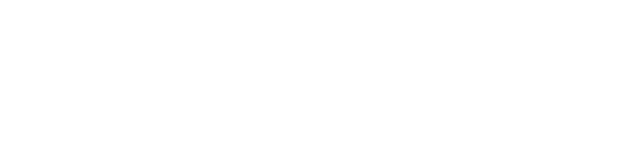
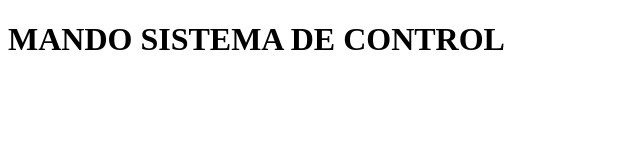
Before and after one commit to ronatzu/pcontrolRD, a plain HTML site: page index.html in a window 1280 px wide. Shown: the whole page, without its empty margins (0-640 px from the left). Drawn offline with Linux system fonts and the light colour scheme.

Commit message:
Update index.html

```diff
--- a/index.html
+++ b/index.html
@@ -7,6 +7,6 @@
     <title>Document</title>
 </head>
 <body>
-
+    <h1>MANDO SISTEMA DE CONTROL</h1>
 </body>
 </html>
```
